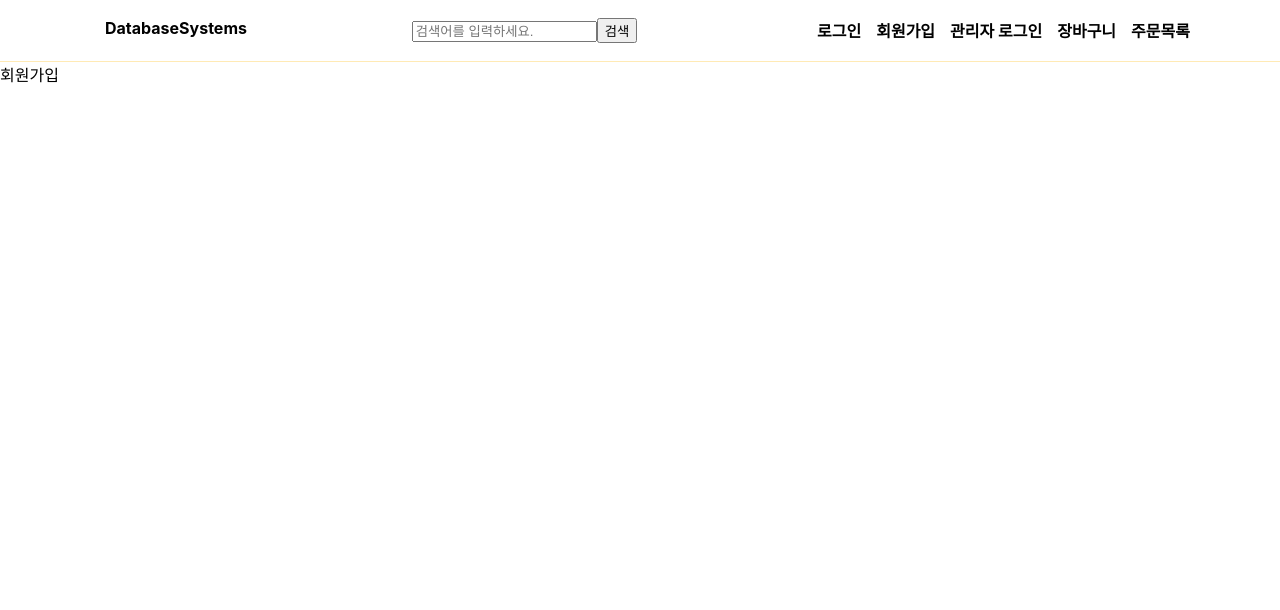
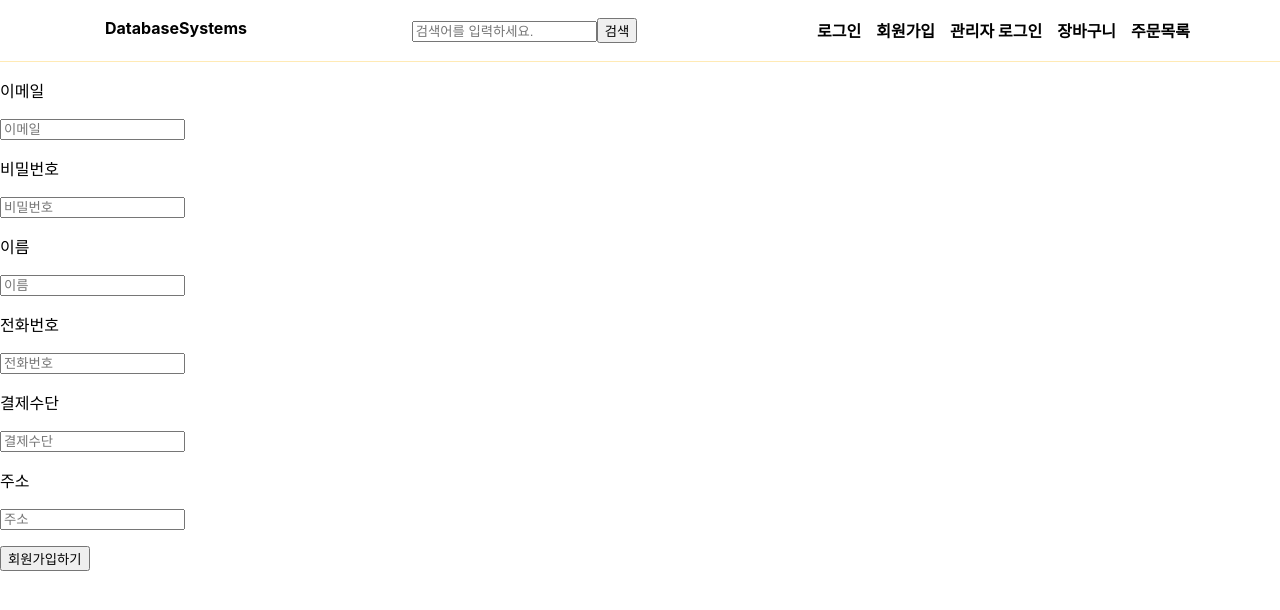
Before and after one commit to alswnsp411/DatabaseSystems_FinalProject, a React (Create React App) app in the folder dbs_project/: page /register in a window 1280 px wide. Shown: the top 610 px of the page. Built offline with nearby package versions, Linux system fonts and the light colour scheme.

Commit message:
feat: 회원가입

```diff
--- a/dbs_project/src/containers/RegisterPage.js
+++ b/dbs_project/src/containers/RegisterPage.js
@@ -1,11 +1,66 @@
-import React from 'react';
+import React, {useState} from 'react';
 import NavBar from "./NavBar";
+import axios from "axios";
+import {useNavigate} from "react-router-dom";
 
 function RegisterPage() {
+    const [email, setEmail] = useState("");
+    const [password, setPassword] = useState("");
+    const [name, setName] = useState("");
+    const [phoneNumber, setPhoneNumber] = useState("");
+    const [payment, setPayment] = useState("");
+    const [address, setAddress] = useState("");
+    const navigate = useNavigate();
+
+    const handleRegister = async(e) => {
+        e.preventDefault();
+
+        const reigster = new FormData();
+        reigster.append("email",email);
+        reigster.append("password",password);
+        reigster.append("name",name);
+        reigster.append("phoneNumber",phoneNumber);
+        reigster.append("payment",payment);
+        reigster.append("address",address);
+        try{
+            await axios(
+                {
+                    method : "POST",
+                    url : "dbs_project/register.php",
+                    data : reigster,
+                    headers : {"Content-Type" : "multipart/form-data",},
+                });
+            navigate('/login');
+            alert(`${name}님 환영합니다 ~`);
+        }catch(error){
+            console.log(error);
+        }
+    }
+
     return (
         <div className="RegisterPage">
             <NavBar/>
-            회원가입
+            <form>
+                <p>이메일</p>
+                <input type="text" placeholder="이메일"
+                       value={email} onChange={(e) => setEmail(e.target.value)}/>
+                <p>비밀번호</p>
+                <input type="password" placeholder="비밀번호" value={password}
+                       onChange={(e) => setPassword(e.target.value)}/>
+                <p>이름</p>
+                <input type="text" placeholder="이름" value={name} onChange={(e) => setName(e.target.value)}/>
+                <p>전화번호</p>
+                <input type="text" placeholder="전화번호"
+                       value={phoneNumber} onChange={(e) => setPhoneNumber(e.target.value)}/>
+                <p>결제수단</p>
+                <input type="text" placeholder="결제수단"
+                       value={payment} onChange={(e) => setPayment(e.target.value)}/>
+                <p>주소</p>
+                <input type="text" placeholder="주소"
+                       value={address} onChange={(e) => setAddress(e.target.value)}/>
+                <p></p>
+                <button className="login_sign_in_button" type="submit" onClick={handleRegister}>회원가입하기</button>
+            </form>
         </div>
     );
 }
```
Also changed, not shown: 1 other file (tests, documents, lock files or other folders).
